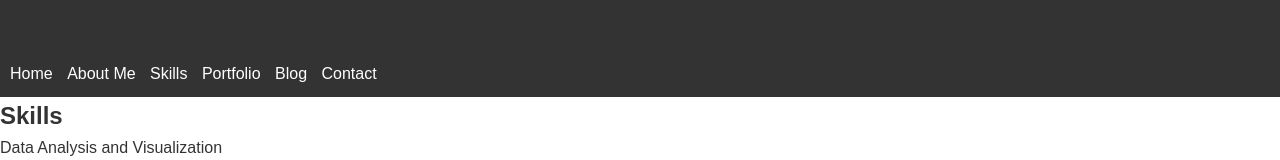
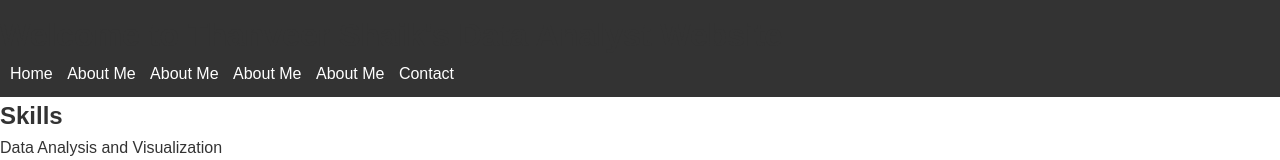
Before and after one commit to Thanveer-Analyst/Thanveer.Shaik, a plain HTML site: page skills.html in a window 1280 px wide. Shown: the top 160 px of the page. Drawn offline with Linux system fonts and the light colour scheme.

Commit message:
Update skills.html

```diff
--- a/skills.html
+++ b/skills.html
@@ -11,9 +11,9 @@
       <ul>
         <li><a href="index.html">Home</a></li>
         <li><a href="about.html">About Me</a></li>
-        <li><a href="skills.html">Skills</a></li>
-        <li><a href="portfolio.html">Portfolio</a></li>
-        <li><a href="blog.html">Blog</a></li>
+        <li><a href="research.html">About Me</a></li>
+        <li><a href="teaching.html">About Me</a></li>
+        <li><a href="professional.html">About Me</a></li>
         <li><a href="contact.html">Contact</a></li>
       </ul>
     </nav>
```
